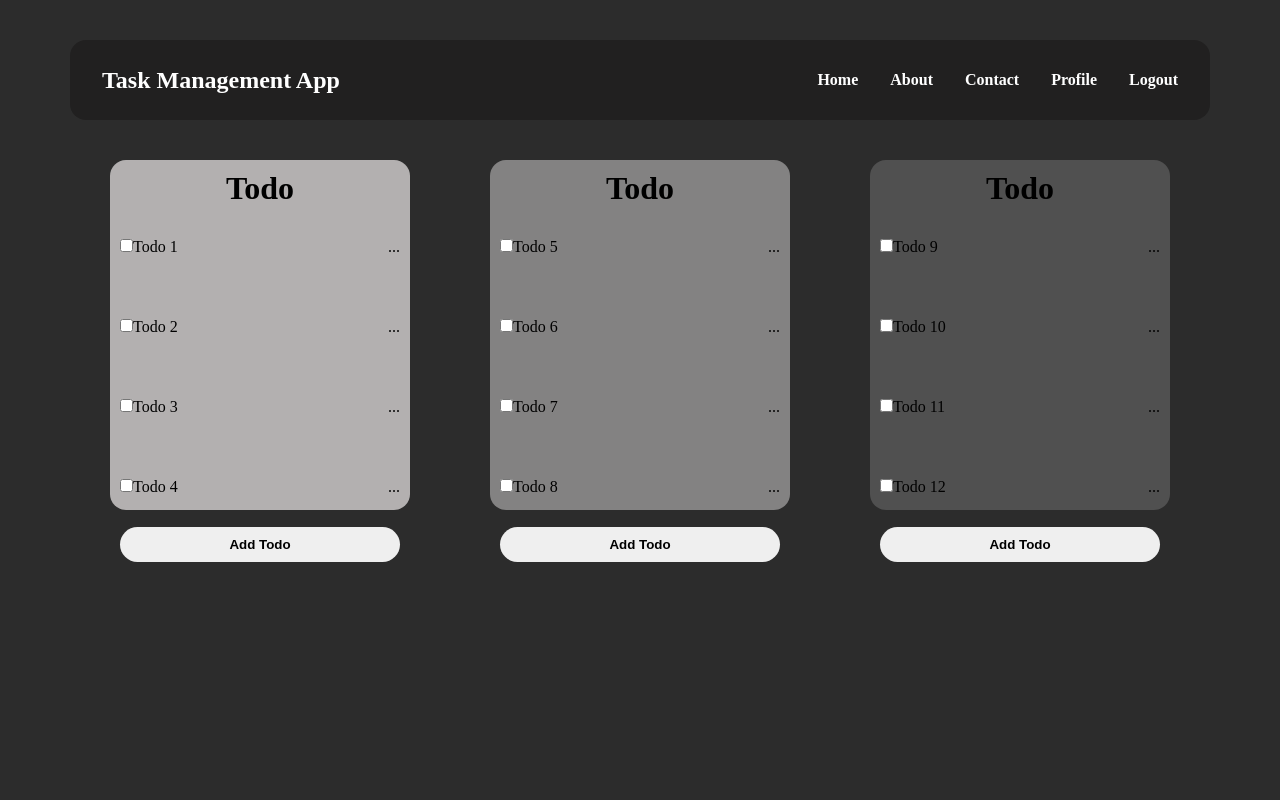
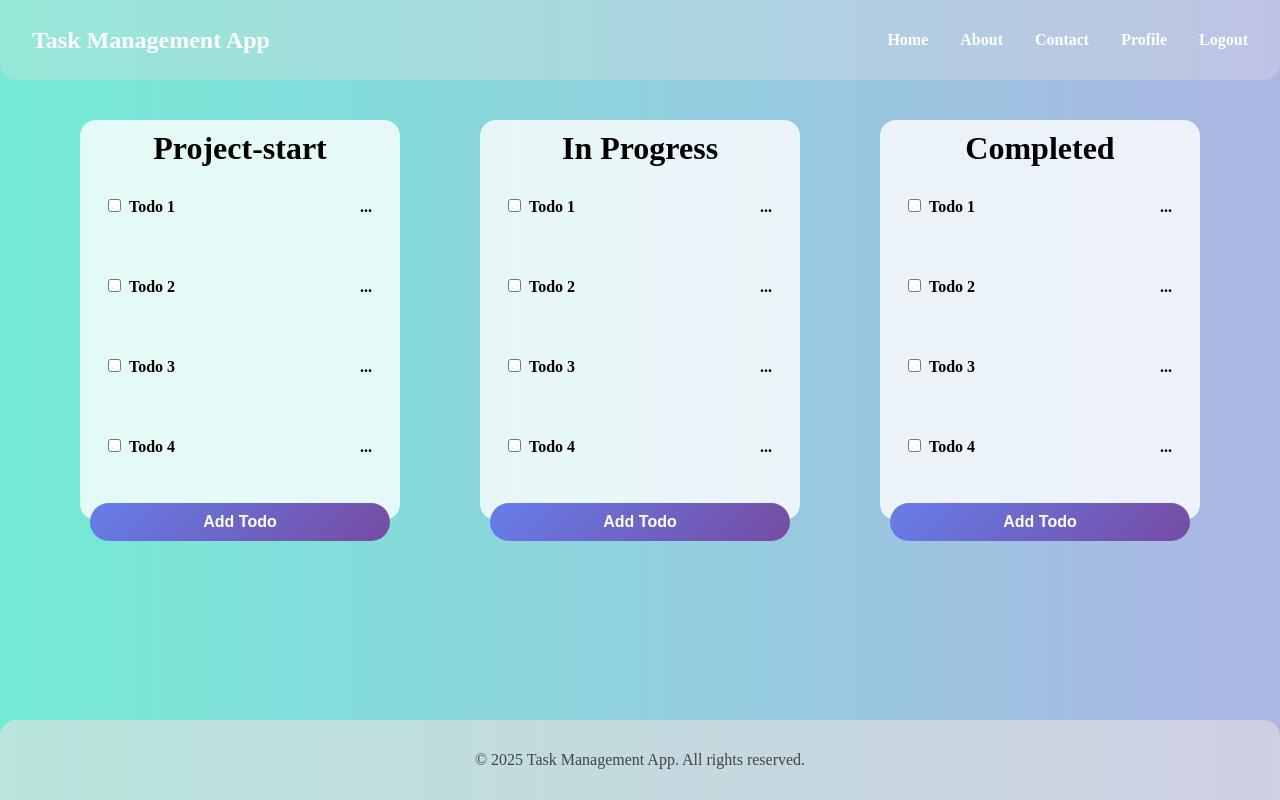
Before and after one commit to vishwajeet-coder07/Task-Managment-Web, a React (Create React App) app: page / in a window 1280 px wide. Built offline with nearby package versions, Linux system fonts and the light colour scheme.

Commit message:
Done toggle and CSS changes

```diff
--- a/package.json
+++ b/package.json
@@ -35,5 +35,10 @@
       "last 1 firefox version",
       "last 1 safari version"
     ]
+  },
+  "devDependencies": {
+    "autoprefixer": "^10.4.21",
+    "postcss": "^8.5.6",
+    "tailwindcss": "^4.1.13"
   }
 }
--- a/src/App.css
+++ b/src/App.css
@@ -1,9 +1,8 @@
 .container{
-  height: 350px;
-  width: 300px;
+  height: 50vh;
+  width: 25vw;
   padding: 10px;
   margin: 5vh;
-  background-color: rgb(52, 51, 51);
   border-radius: 2vh;
 }
 .container-header{
@@ -14,35 +13,47 @@ text-align: center;
   display: flex;
   justify-content: space-between;
   align-items: center;
+  padding: 0 10px;
+  font-size: 16px;
+  font-weight: 600;
+  border-radius:0.2vh;
 }
 .container-list p ,span{
 line-height: 10vh;
+padding: 0 1vh;
 }
 .container-btn{
+  position: relative;
   width: 100%;
   padding: 10px 10px;
   border: none;
   border-radius: 20px;
   cursor: pointer;
   font-weight: 700;
+background-image: linear-gradient(135deg, #667eea 0%, #764ba2 100%);
+  color: white;
+  font-size: 16px;
+  margin-top: 2vh;
+  transition: background-image 0.3s ease;
 }
 .bigcontainer{
   display: flex;
+  margin-top: 5vh;
 }
 .navbar {
   display: flex;
   justify-content: space-between;
   align-items: center;
   padding: 0 2rem;
-  background-color: rgb(33, 32, 32);
-  position: -webkit-sticky;
-  position: sticky;
+  background-color: rgba(231, 226, 226, 0.3);
+  position: absolute;
   top: 0;
   left: 0;
   height: 10vh;
   width: 100%;
   z-index: 1000;
-  border-radius: 2vh;
+  border-bottom-left-radius: 2vh;
+  border-bottom-right-radius: 2vh;
 }
 
 .navbar h1 {
@@ -67,7 +78,6 @@ line-height: 10vh;
   cursor: pointer;
   transition: color 0.3s ease;
 }
-
 .nav-links li:hover {
   color: #007bff;
 }
@@ -78,29 +88,44 @@ line-height: 10vh;
   padding: 0;
   box-sizing: border-box;
 }
+.footer {
+  width: 100%;
+  height: 10vh;
+  background-color: rgba(231, 226, 226, 0.6);
+  display: flex;
+  justify-content: center;
+  align-items: center;
+  color: rgb(69, 67, 67);
+  font-size: 1rem;
+  font-weight: 500;
+  position: absolute;
+  bottom: 0;
+  left: 0;
+  border-top-left-radius: 2vh;
+  border-top-right-radius: 2vh;
+}
+.container.third{
+  background-color: rgba(255, 255, 255, 0.8);
+}
+.container.second{
+  background-color: rgba(255, 255, 255, 0.8);
+}
+.container.first{
+  background-color: rgba(255, 255, 255, 0.8);
+}
+body{
+  display: flex;
+  justify-content: center;
+  align-items: center;
+  margin: 0;
+  padding-top: 5vh;
+}
 /* responsive*/
 @media (max-width: 900px) {
   .bigcontainer{
     flex-direction: column;
     align-items: center;
   }
-}
-.container.third{
-  background-color: rgb(80, 80, 80);
-}
-.container.second{
-  background-color: rgb(131, 130, 130);
-}
-.container.first{
-  background-color: rgb(179, 176, 176);
-}
-body{
-  background-color: rgb(44, 44, 44);
-  display: flex;
-  justify-content: center;
-  align-items: center;
-  margin: 0;
-  padding-top: 5vh;
 }
 
 @media (max-width: 780px) {
--- a/src/App.js
+++ /dev/null
@@ -1,41 +0,0 @@
-import './App.css';
-import React from 'react';
-import Header from './components/Header';
-import TodoItem from './components/TodoItem';
-import Btn from './components/Button';
-import Navbar from './components/navbar';
-const App = () => {
-  return (
-    <div className="App">
-      <Navbar />
-    <div className='bigcontainer'>
-    <div className="container first">
-      <Header />
-      <TodoItem text="Todo 1" />
-      <TodoItem text="Todo 2" />
-      <TodoItem text="Todo 3" />
-      <TodoItem text="Todo 4" />
-      <Btn />
-    </div>
-     <div className="container second">
-      <Header />
-      <TodoItem text="Todo 5" />
-      <TodoItem text="Todo 6" />
-      <TodoItem text="Todo 7" />
-      <TodoItem text="Todo 8" />
-      <Btn />
-    </div>
-     <div className="container third">
-      <Header />
-      <TodoItem text="Todo 9" />
-      <TodoItem text="Todo 10" />
-      <TodoItem text="Todo 11" />
-      <TodoItem text="Todo 12" />
-      <Btn />
-    </div>
-    </div>
-    </div>
-  )
-};
-
-export default App;
--- /dev/null
+++ b/src/App.jsx
@@ -0,0 +1,43 @@
+import './App.css';
+import React from 'react';
+import Header from './components/Header.jsx';
+import TodoItem from './components/TodoItem.jsx';
+import Btn from './components/Button.jsx';
+import Navbar from './components/Navbar.jsx';
+import Footer from './components/Footer.jsx';
+const App = () => {
+  return (
+    <div className="App">
+      <Navbar />
+    <div className='bigcontainer'>
+
+    <div className="container first">
+      <Header text="Project-start" />
+      <TodoItem text="Todo 1" />
+      <TodoItem text="Todo 2" />
+      <TodoItem text="Todo 3" />
+      <TodoItem text="Todo 4" />
+      <Btn />
+    </div>
+     <div className="container second">
+      <Header text="In Progress" />
+      <TodoItem text="Todo 1" />
+      <TodoItem text="Todo 2" />
+      <TodoItem text="Todo 3" />
+      <TodoItem text="Todo 4" />
+      <Btn />
+    </div>
+     <div className="container third">
+      <Header text="Completed" />
+      <TodoItem text="Todo 1" />
+      <TodoItem text="Todo 2" />
+      <TodoItem text="Todo 3" />
+      <TodoItem text="Todo 4" />
+      <Btn />
+    </div>
+    </div>
+    <Footer />
+    </div>
+  )
+};
+export default App;
--- /dev/null
+++ b/src/components/Footer.jsx
@@ -0,0 +1,10 @@
+import React from 'react';
+
+const Footer = () => {
+    return (
+        <footer className="footer">
+            <p>© 2025 Task Management App. All rights reserved.</p>
+        </footer>
+    );
+}
+export default Footer;
--- a/src/components/Header.jsx
+++ b/src/components/Header.jsx
@@ -1,8 +1,8 @@
 import React from "react";
 
-const Header = () => {
+const Header = (props) => {
     return <h1 className="container-header">
-        Todo
+        {props.text}
      </h1>
 };
 export default Header;
--- a/src/index.css
+++ b/src/index.css
@@ -1,12 +1,16 @@
+/* Ensure Tailwind CSS is processed by PostCSS or your build tool */
+@tailwind base;
+@tailwind components;
+@tailwind utilities;
 *{
   margin: 0;
   padding: 0;
   box-sizing: border-box;
 }
 body{
-background-color: rgb(94, 94, 94);
 display: flex;
 justify-content: center;
 align-items: center;
 margin-top: 5vh;
+background-image: linear-gradient(to right, #74ebd5, #ACB6E5);
 }
```
Also changed, not shown: tailwind.config.js (added, +8 -0 lines), 1 other file (tests, documents, lock files or other folders).
